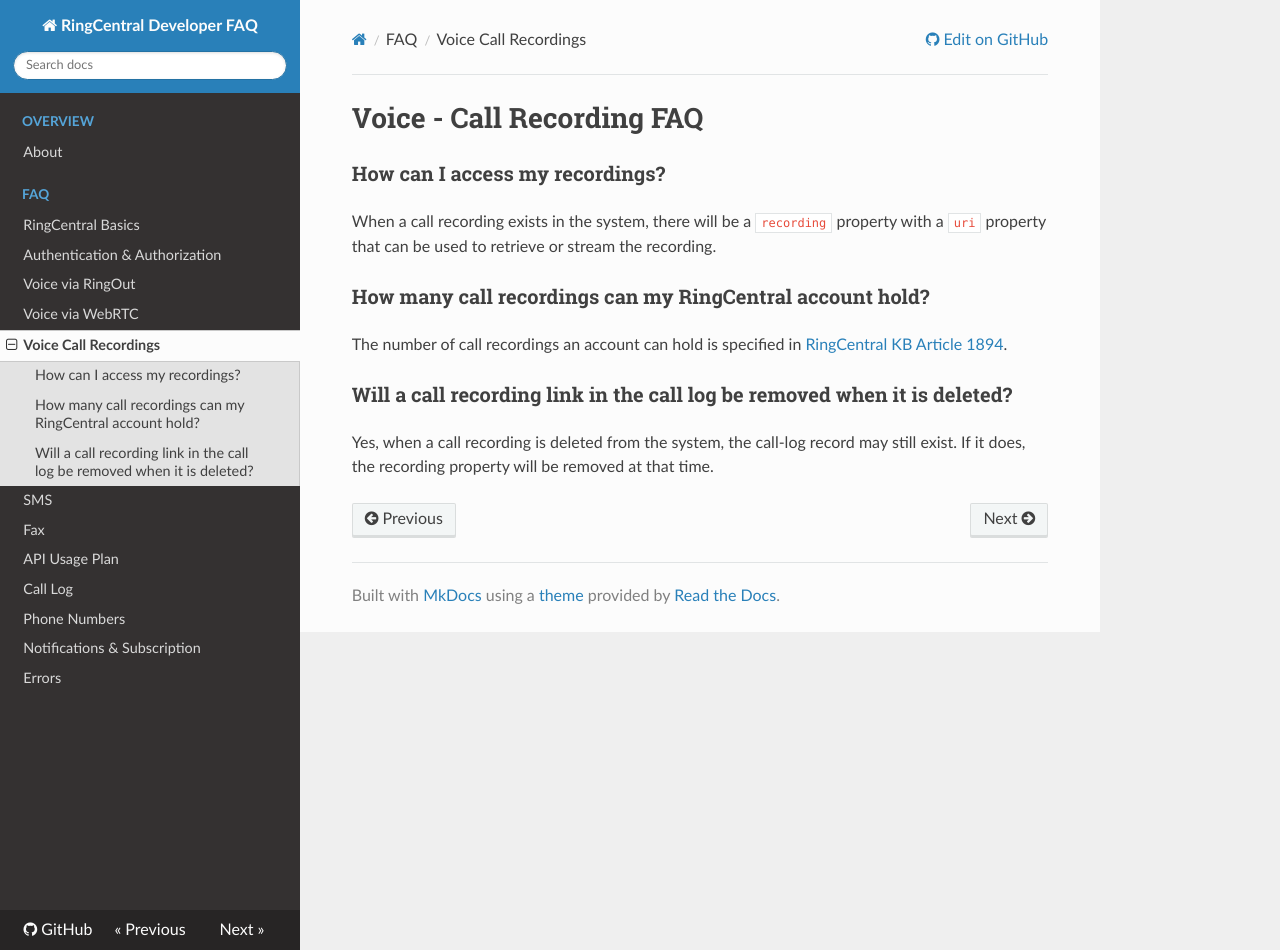
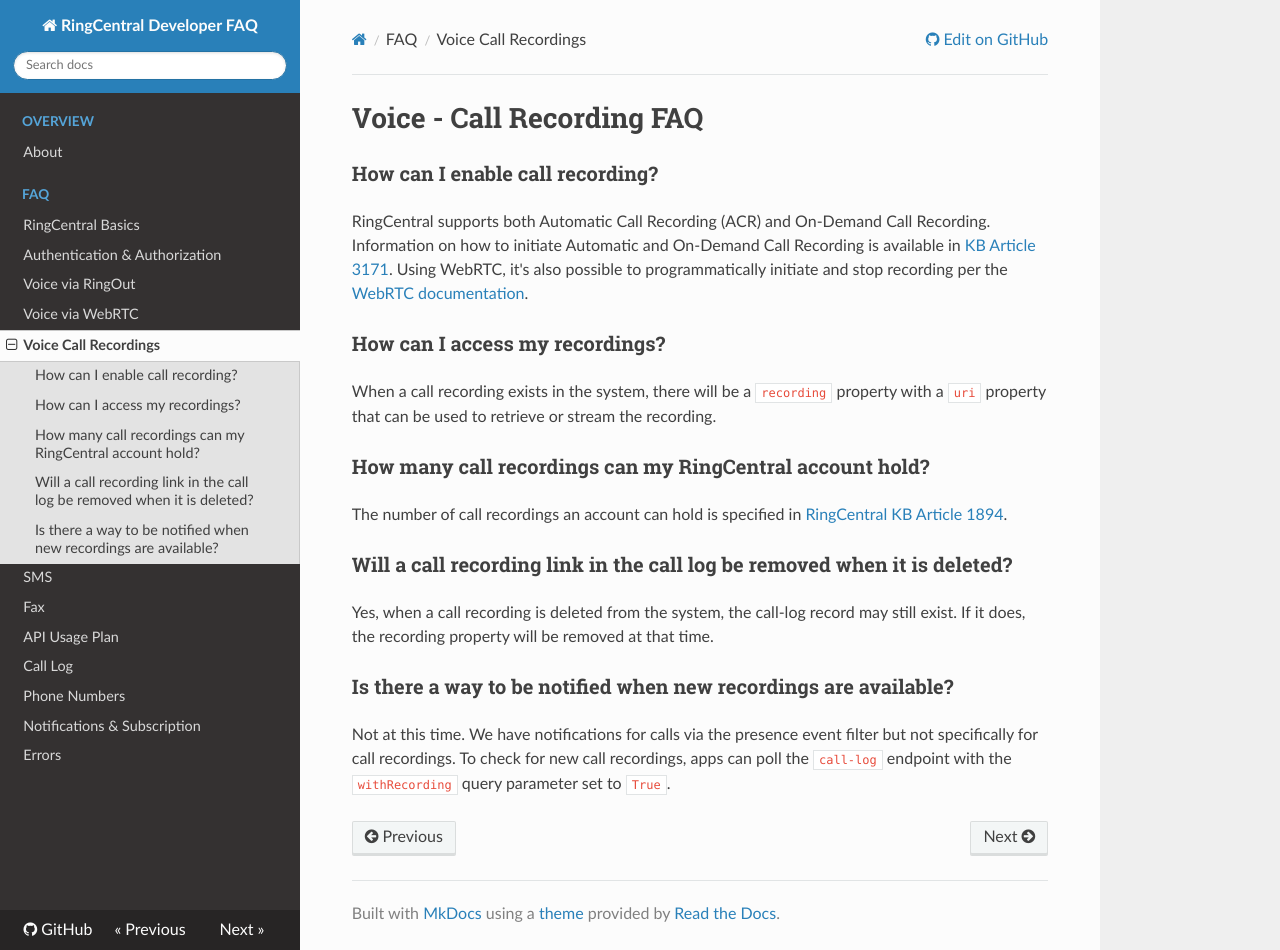
Before and after one commit to ringcentral/ringcentral-faq, an MkDocs documentation site: the page built from docs/voice_recording.md, in a window 1280 px wide and 950 px high. Built offline with MkDocs 1.6.1, drawn with Linux system fonts in a browser that asks for light colours; nearby versions of some CDN libraries; old or Windows-style settings are respelled for this version of MkDocs.

Commit message:
update recording docs

```diff
--- a/docs/voice_recording.md
+++ b/docs/voice_recording.md
@@ -1,4 +1,8 @@
 # Voice - Call Recording FAQ
+
+### How can I enable call recording?
+
+RingCentral supports both Automatic Call Recording (ACR) and On-Demand Call Recording. Information on how to initiate Automatic and On-Demand Call Recording is available in [KB Article 3171](http://success.ringcentral.com/articles/RC_Knowledge_Article/How-to-Initiate-On-Demand-Call-Recordings). Using WebRTC, it's also possible to programmatically initiate and stop recording per the [WebRTC documentation](https://github.com/ringcentral/ringcentral-web-phone).
 
 ### How can I access my recordings?
 
@@ -11,3 +15,7 @@
 ### Will a call recording link in the call log be removed when it is deleted?
 
 Yes, when a call recording is deleted from the system, the call-log record may still exist. If it does, the recording property will be removed at that time.
+
+### Is there a way to be notified when new recordings are available?
+
+Not at this time. We have notifications for calls via the presence event filter but not specifically for call recordings. To check for new call recordings, apps can poll the `call-log` endpoint with the `withRecording` query parameter set to `True`.
```
